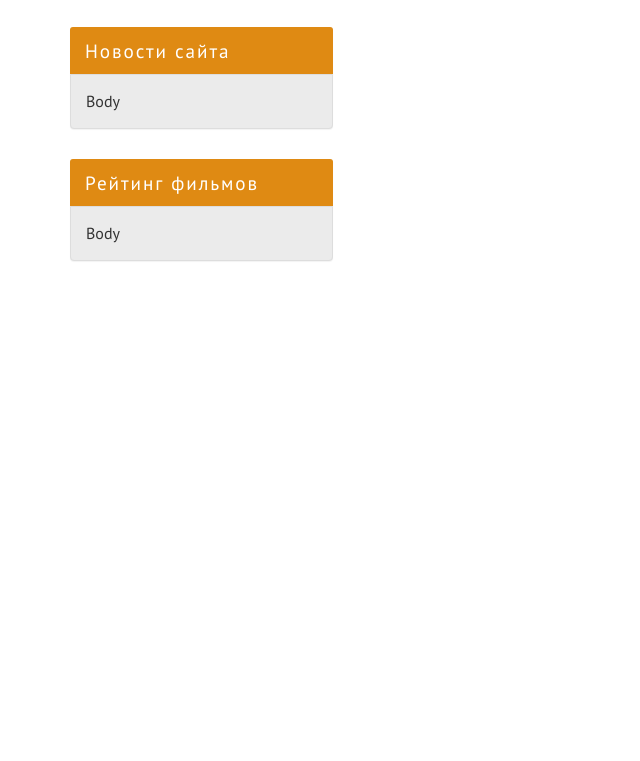
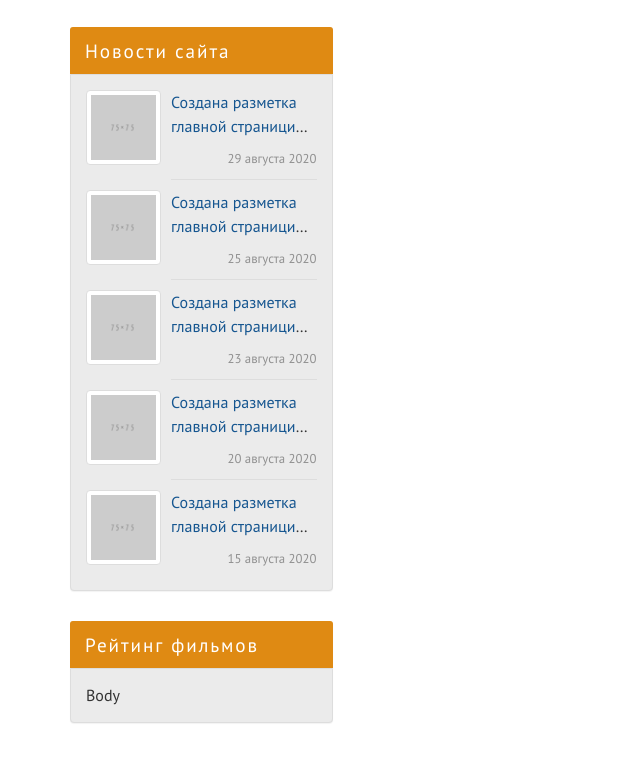
Before and after one commit to AndreiDiving/sinema_24.08.2020, a website: page index.html in a window 1280 px wide. Shown: the part 1234-1995 px from the top of the page, without its empty margins (0-640 px from the left). Before the commit the page ends 1575 px from the top, so only its background shows below. Drawn offline with Linux system fonts and the light colour scheme.

Commit message:
sidebar-3

```diff
--- a/assets/scss/_bootstrap-theming.scss
+++ b/assets/scss/_bootstrap-theming.scss
@@ -14,6 +14,7 @@
         }
 
         > li > a {
+            transition: background-color 0.5s;
             @include sm-min {
                border-radius: 4px;
             }
@@ -85,3 +86,7 @@
         font-size: 0.875rem;
     }
 }
+
+.thumbnail {
+    transition: background-color 0.5s;
+}
--- a/assets/scss/_sidebar.scss
+++ b/assets/scss/_sidebar.scss
@@ -32,8 +32,63 @@
         }
         .active a {
             color: $color-light !important;
+        }
+    }
+}
+
+.site-nuws {
+    &-item {
+        clear: both;
+        position: relative;
+
+
+        &:not(:last-child) {
+            height: 85px;
+            margin-bottom: $gap;
+
+            &::after {
+                position: absolute;
+                content: "";
+                right: 0;
+                bottom: -5px;
+                width: calc(100% - 85px);
+                height: 1px;
+                background-color: $color-gray;
+
+            }
+        }
+
+        &:hover {
+            a {
+                color: $color-accent;
+            }
+            .thumbnail {
+                background-color: $color-accent;
+                border-color: $color-accent;
+
+            }
+        }
+
+        &__image {
+            float: left;
+            width: 75px;
+            margin: 0 10px 10px 0;
 
         }
 
+        &__title {
+            margin-bottom: 10px;
+
+            @include block-shortener(1rem, 1.5, 50px, 2);
+            a {
+                transition: color 0.25s;
+            }
+        }
+
+        &__date {
+            text-align: right;
+            font-size: 0.8rem;
+            color: darken($color-gray, 30%);
+        }
     }
 }
--- a/index.html
+++ b/index.html
@@ -165,7 +165,67 @@
       <div class=" site-nuws panel panel-info">
         <div class="panel-heading">Новости сайта</div>
         <div class="panel-body">
-          Body
+
+          <div class="site-nuws-item">
+            <div class="site-nuws-item__image thumbnail">
+              <img src="assets/img/75x75.png" alt="img">
+            </div>
+            <div class="site-nuws-item__title">
+              <a href="">Создана разметка главной страници сайта!</a>
+            </div>
+            <div class="site-nuws-item__date">
+              29 августа 2020
+            </div>
+          </div>
+
+          <div class="site-nuws-item">
+            <div class="site-nuws-item__image thumbnail">
+              <img src="assets/img/75x75.png" alt="img">
+            </div>
+            <div class="site-nuws-item__title">
+              <a href="">Создана разметка главной страници сайта!</a>
+            </div>
+            <div class="site-nuws-item__date">
+              25 августа 2020
+            </div>
+          </div>
+
+          <div class="site-nuws-item">
+            <div class="site-nuws-item__image thumbnail">
+              <img src="assets/img/75x75.png" alt="img">
+            </div>
+            <div class="site-nuws-item__title">
+              <a href="">Создана разметка главной страници сайта!</a>
+            </div>
+            <div class="site-nuws-item__date">
+              23 августа 2020
+            </div>
+          </div>
+
+          <div class="site-nuws-item">
+            <div class="site-nuws-item__image thumbnail">
+              <img src="assets/img/75x75.png" alt="img">
+            </div>
+            <div class="site-nuws-item__title">
+              <a href="">Создана разметка главной страници сайта!</a>
+            </div>
+            <div class="site-nuws-item__date">
+              20 августа 2020
+            </div>
+          </div>
+
+          <div class="site-nuws-item">
+            <div class="site-nuws-item__image thumbnail">
+              <img src="assets/img/75x75.png" alt="img">
+            </div>
+            <div class="site-nuws-item__title">
+              <a href="">Создана разметка главной страници сайта!</a>
+            </div>
+            <div class="site-nuws-item__date">
+              15 августа 2020
+            </div>
+          </div>
+
         </div>
       </div>
 
```
Also changed, not shown: assets/css/style.css.
